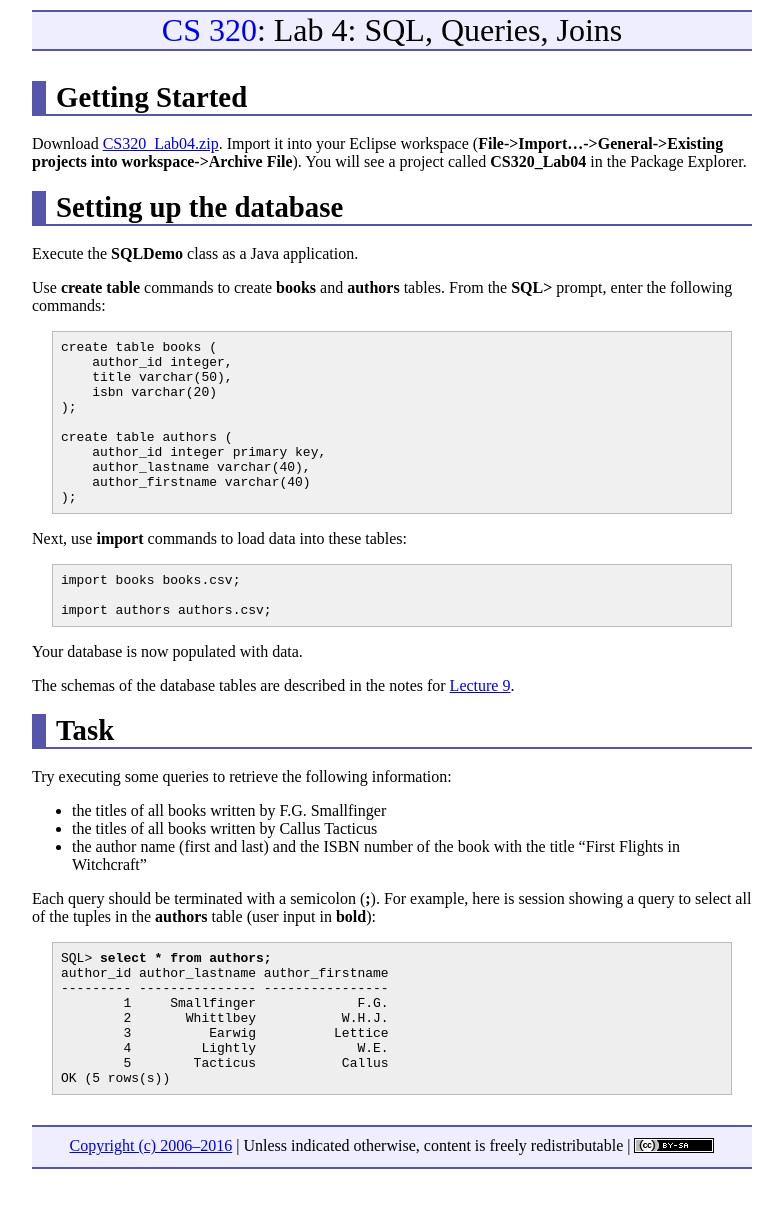
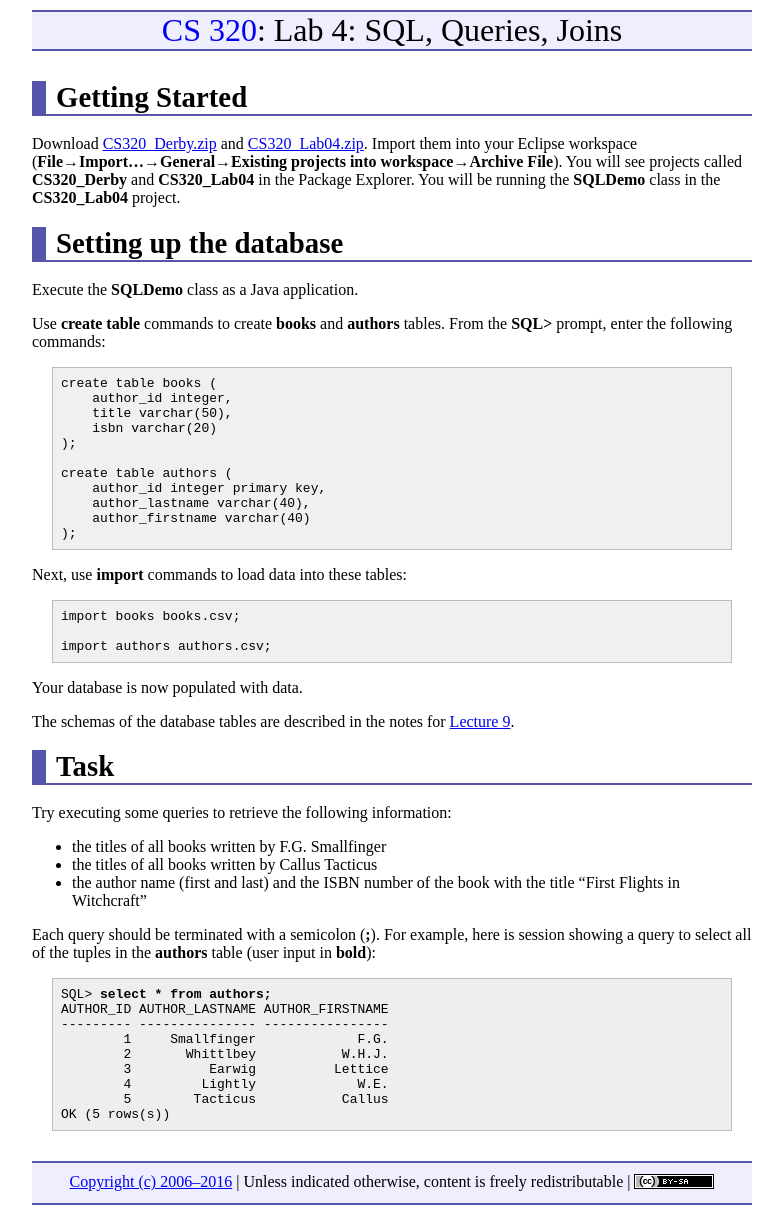
Before and after one commit to ycpcs/cs320-spring2016, a Jekyll site: the page built from labs/lab04.md, in a window 1280 px wide. Shown: the whole page, without its empty margins (248-1031 px from the left). Built offline with Jekyll 4.4.1, drawn with Linux system fonts in a browser that asks for light colours; Markdown is read by kramdown in place of the engine named in the settings; before the commit the page ends 1179 px from its top, so only the background shows below that.

Commit message:
use Derby in lab 4

```diff
--- a/labs/lab04.md
+++ b/labs/lab04.md
@@ -6,7 +6,7 @@ title: "Lab 4: SQL, Queries, Joins"
 Getting Started
 ===============
 
-Download [CS320\_Lab04.zip](CS320_Lab04.zip). Import it into your Eclipse workspace (**File-\>Import...-\>General-\>Existing projects into workspace-\>Archive File**). You will see a project called **CS320\_Lab04** in the Package Explorer.
+Download [CS320\_Derby.zip](../resources/CS320_Derby.zip) and [CS320\_Lab04.zip](CS320_Lab04.zip). Import them into your Eclipse workspace (**File&rarr;Import...&rarr;General&rarr;Existing projects into workspace&rarr;Archive File**). You will see projects called **CS320\_Derby** and **CS320\_Lab04** in the Package Explorer.  You will be running the **SQLDemo** class in the **CS320\_Lab04** project.
 
 Setting up the database
 =======================
@@ -50,7 +50,7 @@ Each query should be terminated with a semicolon (**;**). For example, here is s
 
 <pre>
 SQL> <b>select * from authors;</b>
-author_id author_lastname author_firstname
+AUTHOR_ID AUTHOR_LASTNAME AUTHOR_FIRSTNAME
 --------- --------------- ----------------
         1     Smallfinger             F.G.
         2       Whittlbey           W.H.J.
```
Also changed, not shown: resources/index.md (+1 -1 lines), 1 other file.
